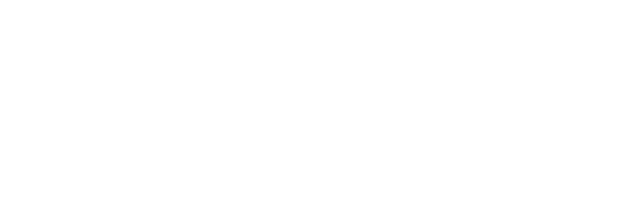
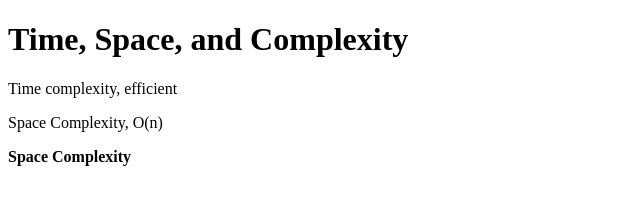
Before and after one commit to acciojob/time-and-space-complexity-HarshalAtkar, a website: page main.html in a window 1280 px wide. Shown: the whole page, without its empty margins (0-640 px from the left). Drawn offline with Linux system fonts and the light colour scheme.

Commit message:
created a submission

```diff
--- a/main.html
+++ b/main.html
@@ -8,7 +8,13 @@
 
 <body>
 	<!-- the entire body must be written by student -->
-    <script type="text/javascript" src="./script.js">
+    <h1>Time, Space, and Complexity</h1>
+	<p>Time complexity, efficient</p>
+	<p>Space Complexity, O(n)</p>
+	<p><b>Space Complexity</b></p>
+
+
+	<script type="text/javascript" src="./script.js">
 </script>
 
 </body>
```
